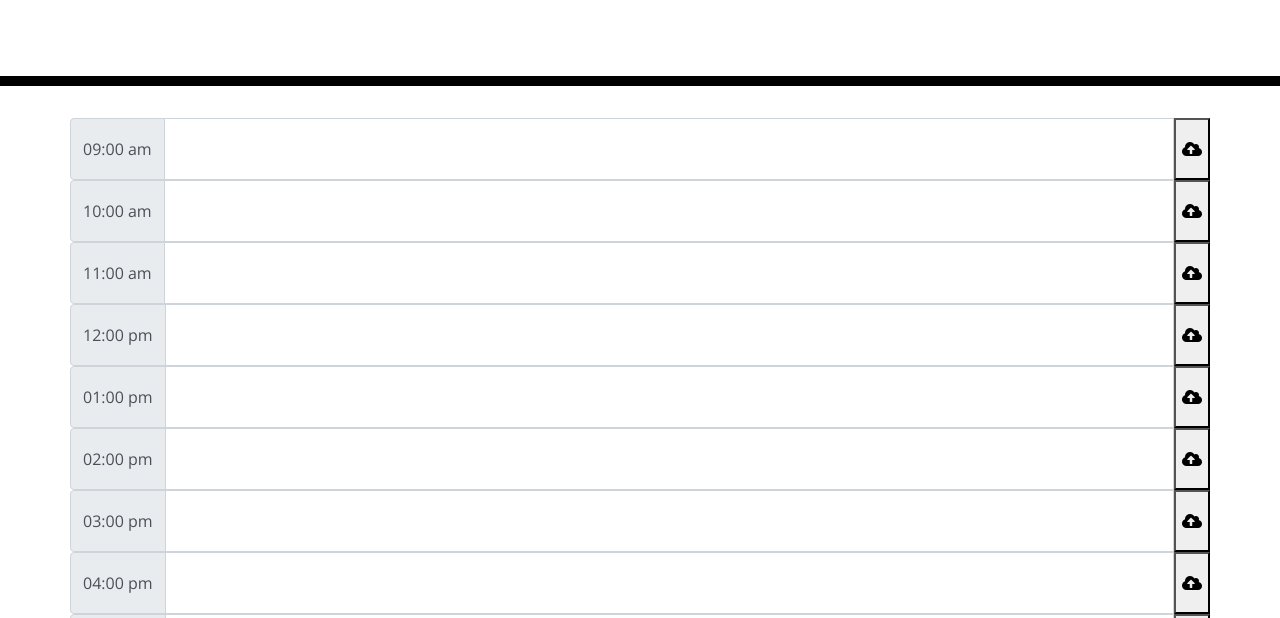
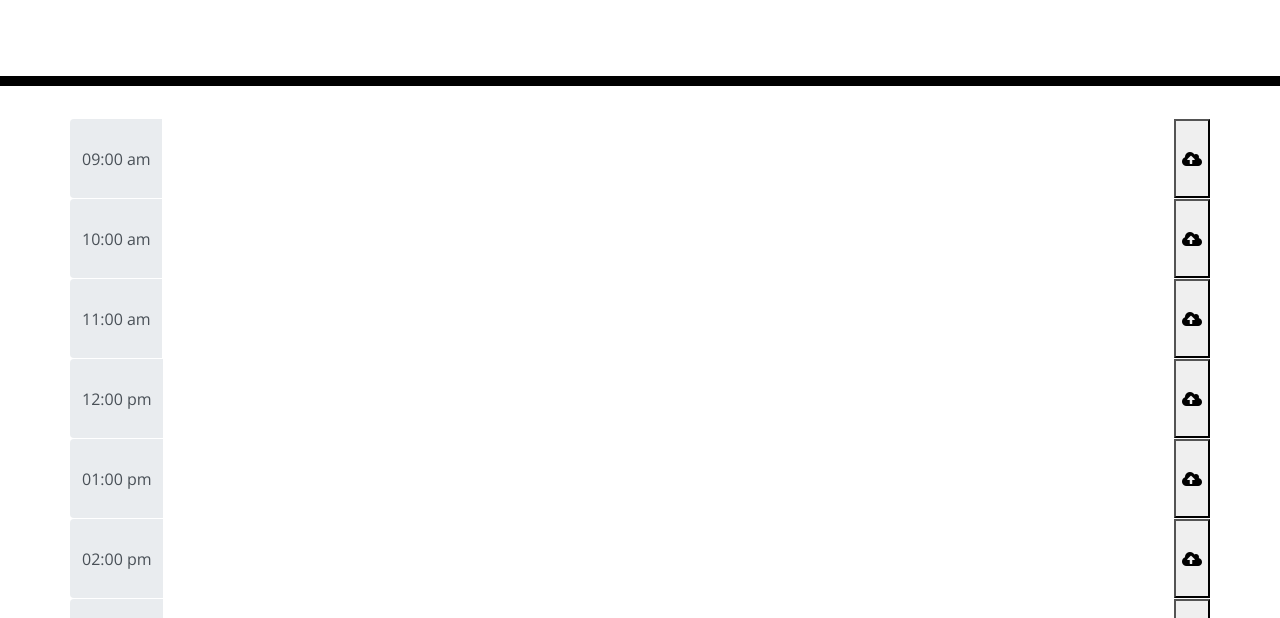
Before and after one commit to GuiltyGamingJay/Overnight-work-Scheduler, a plain HTML site: page index.html in a window 1280 px wide. Shown: the part 182-800 px from the top of the page. Drawn offline with nearby package versions, Linux system fonts and the light colour scheme.

Commit message:
css continuation

```diff
--- a/style.css
+++ b/style.css
@@ -21,3 +21,26 @@ body {
     border-radius: 0;
     border-bottom: 10px solid black;
   }
+
+  .description{
+    white-space: pre-wrap;
+  }
+
+.time-block{
+    text-align: center;
+    border-radius: 15px;
+}
+.input-group-text{
+    border: none;
+
+}
+
+.form-control{
+  border: none;
+}
+
+.row{
+    white-space: pre-wrap;
+    height: 80px;
+    border-top: 1px solid white;;
+}
```
